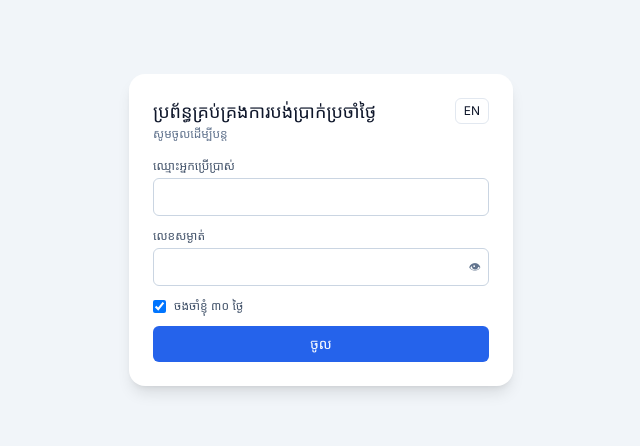
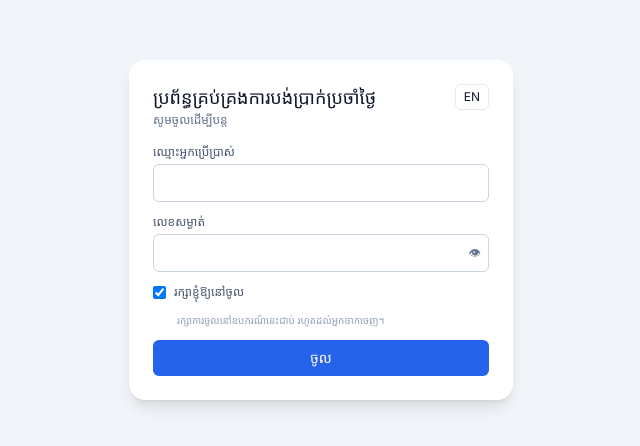
Before and after one commit to Neang-Hengsamnang/bongkur-daily, a React (Vite) app: page /login in a window 1280 px wide. Shown: the part 170-616 px from the top of the page, without its empty margins (319-959 px from the left). Built offline with nearby package versions, Linux system fonts and the light colour scheme; no server answers; the database is empty; a web font is replaced by a local one.

Commit message:
Clarify remember-me label; reflects indefinite session

```diff
--- a/src/i18n/en.json
+++ b/src/i18n/en.json
@@ -46,10 +46,11 @@
   "login_subtitle": "Sign in to continue",
   "login_username": "Username",
   "login_password": "Password",
-  "login_remember": "Remember me for 30 days",
+  "login_remember": "Keep me signed in",
   "login_submit": "Sign in",
   "login_failed": "Invalid username or password.",
   "login_locked": "Too many failed attempts. Try again in 15 minutes.",
+  "login_remember_hint": "Stay signed in on this device until you log out.",
 
   "courses_title": "Courses",
   "courses_add": "Add Course",
--- a/src/i18n/km.json
+++ b/src/i18n/km.json
@@ -46,10 +46,11 @@
   "login_subtitle": "សូមចូលដើម្បីបន្ត",
   "login_username": "ឈ្មោះអ្នកប្រើប្រាស់",
   "login_password": "លេខសម្ងាត់",
-  "login_remember": "ចងចាំខ្ញុំ ៣០ ថ្ងៃ",
+  "login_remember": "រក្សាខ្ញុំឱ្យនៅចូល",
   "login_submit": "ចូល",
   "login_failed": "ឈ្មោះអ្នកប្រើប្រាស់ ឬលេខសម្ងាត់មិនត្រឹមត្រូវ។",
   "login_locked": "បរាជ័យច្រើនដងពេក។ សូមព្យាយាមម្ដងទៀតក្នុងរយៈពេល ១៥ នាទី។",
+  "login_remember_hint": "រក្សាការចូលនៅឧបករណ៍នេះជាប់ រហូតដល់អ្នកចាកចេញ។",
 
   "courses_title": "វគ្គសិក្សា",
   "courses_add": "បន្ថែមវគ្គសិក្សា",
--- a/src/pages/Login.tsx
+++ b/src/pages/Login.tsx
@@ -122,6 +122,11 @@ export default function Login() {
             />
             {t('login_remember')}
           </label>
+          {remember && (
+            <p className="mt-1 pl-6 text-[10px] text-slate-400">
+              {t('login_remember_hint')}
+            </p>
+          )}
 
           {error && (
             <div className="rounded-md bg-red-50 px-3 py-2 text-xs text-red-700">
```
